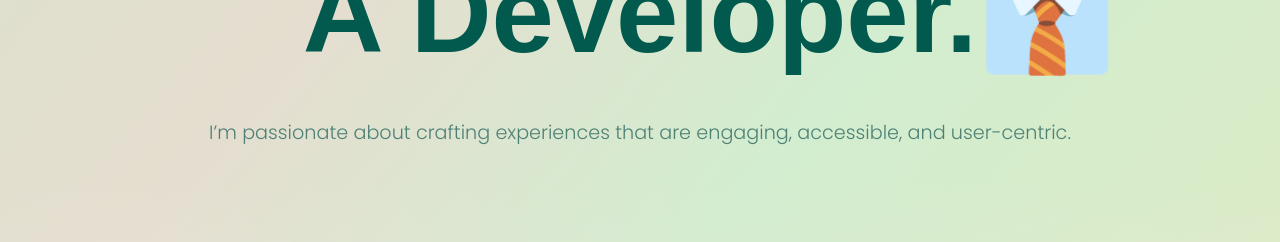
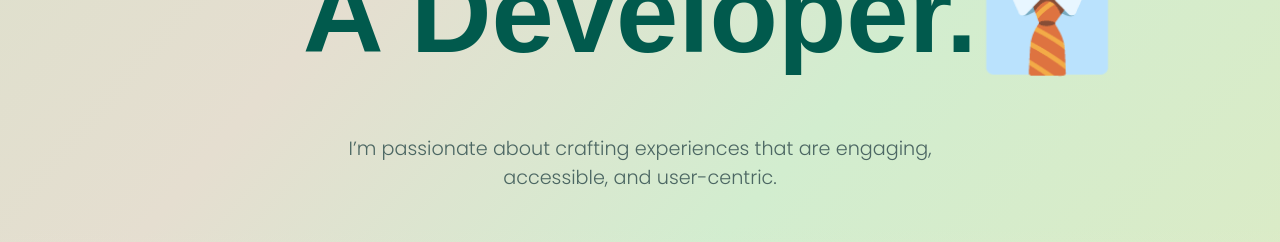
Before and after one commit to Karthik-Kahil/karthik-kahil-website, a React (Vite) app: page / in a window 1280 px wide. Shown: the part 340-582 px from the top of the page. Built offline with nearby package versions, Linux system fonts and the light colour scheme; a web font is replaced by a local one.

Commit message:
components update

```diff
--- a/src/features/Header/Header.jsx
+++ b/src/features/Header/Header.jsx
@@ -26,7 +26,9 @@ const P = styled.p`
   font-size: 1.2rem;
   font-weight: 300;
   text-align: center;
-  padding-top: 3rem;
+  padding-top: 4rem;
+  max-width: 600px;
+  margin: 0 auto;
   color: var(--color-primary-a30);
 `;
 
--- a/src/index.css
+++ b/src/index.css
@@ -43,7 +43,7 @@ a {
   --color-primary-a0: #ffffff;
   --color-primary-a10: #c2d4cf;
   --color-primary-a20: #88aaa1;
-  --color-primary-a30: #4e8176;
+  --color-primary-a30: #4c6763;
   --color-primary-a50: #015a4d;
   --color-primary-a60: #0d443a;
   --color-primary-a70: #102f29;
```
